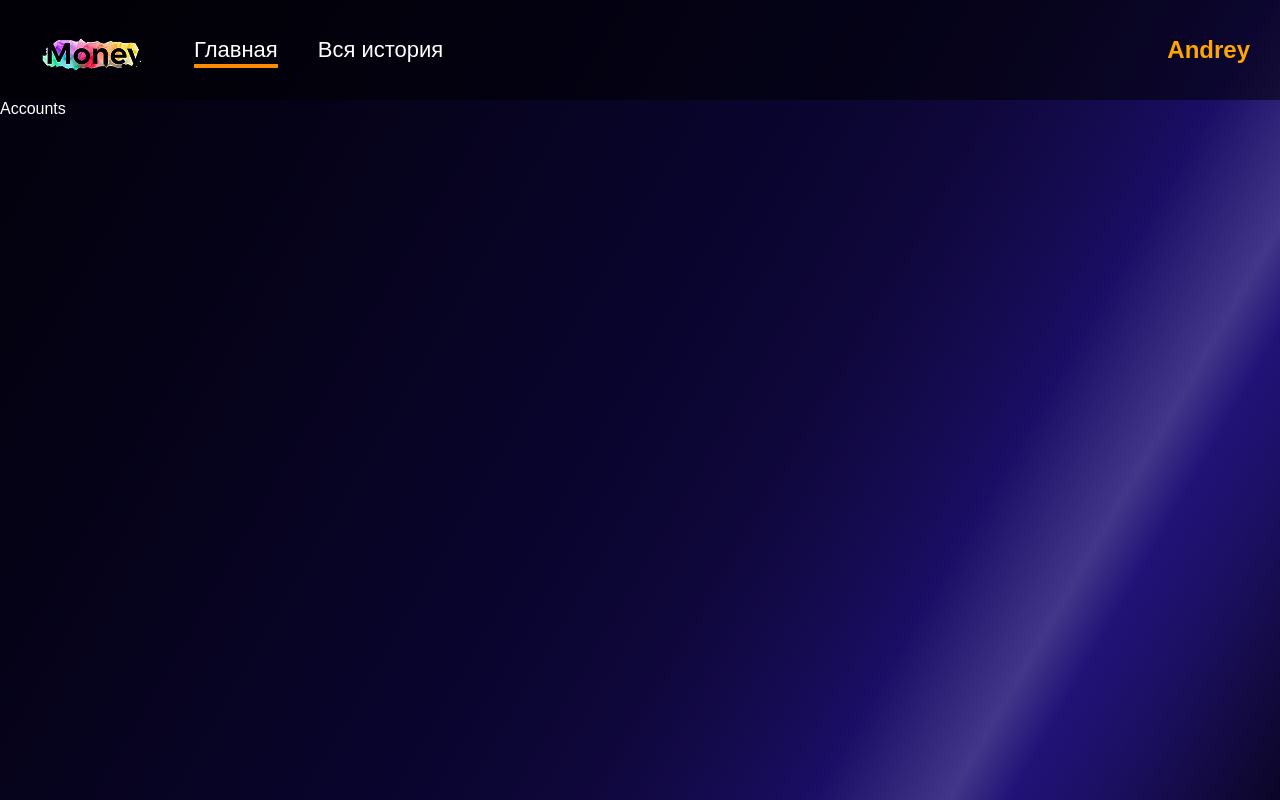
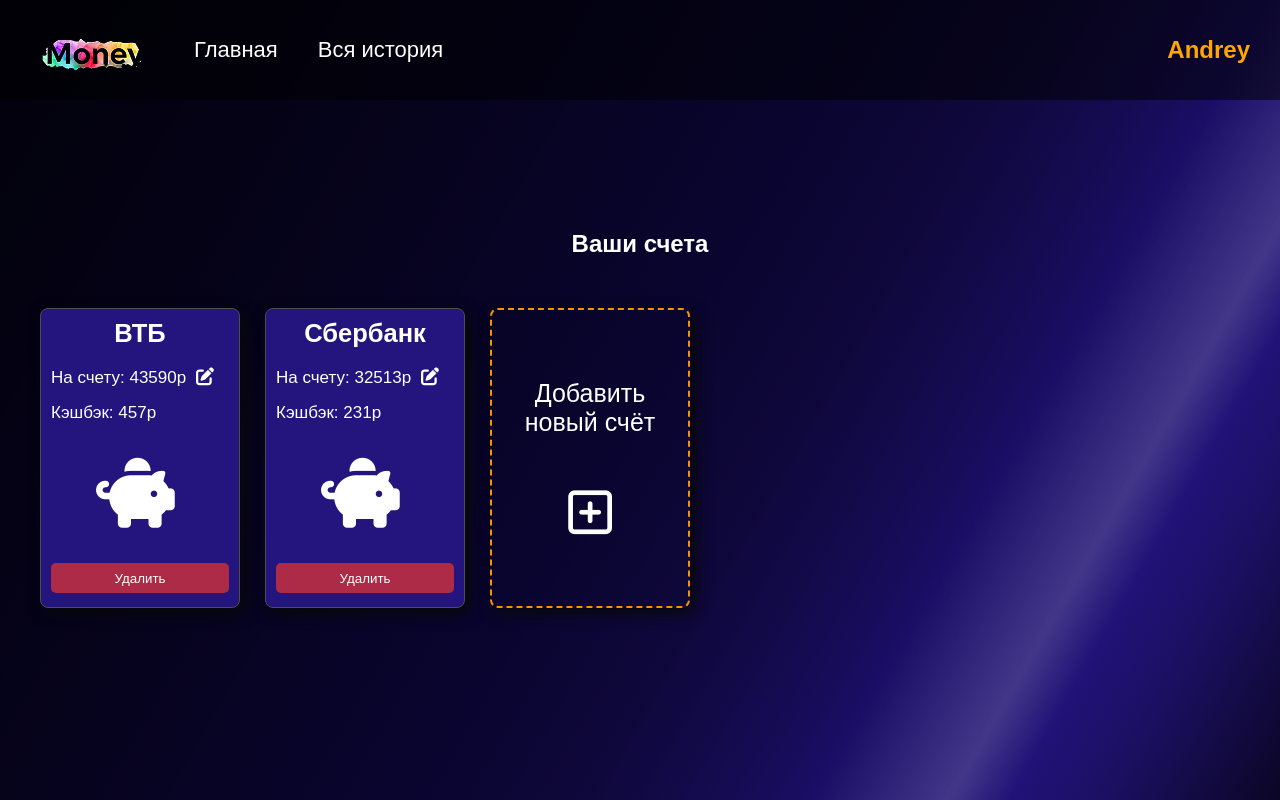
Before and after one commit to Ratatouille1226/graduate-work, a React (Vite) app: page /accounts in a window 1280 px wide. Built offline with nearby package versions, Linux system fonts and the light colour scheme; data requests are answered from the project's data file.

Commit message:
Реализовал функционал удаления счетов

```diff
--- a/src/components/accounts/Accounts.jsx
+++ b/src/components/accounts/Accounts.jsx
@@ -1,3 +1,124 @@
+import { useEffect, useState } from 'react';
+import { GetDataFromServer } from '../../api/getDataFromServer';
+import { Loader } from '../loader/Loader';
+import styles from './accounts.module.css';
+
 export const Accounts = () => {
-	return <div>Accounts</div>;
+	const [accounts, setAccounts] = useState([]); // Тут счета лежат :)
+	const [loading, setLoading] = useState(true); // Загрузка всех счетов
+	const [isNewAddAccounts, setIsNewAddAccounts] = useState(true); // Условный рендеринг для формы добавления
+	const [addLoading, setAddLoading] = useState(false); // Локальный лоадер для формы
+	const [newBalanceCashback, setNewBalanceCashback] = useState({ account: '', balance: '', cashback: '' });
+	const [refreshAccounts, setRefreshAccounts] = useState(false); // Триггер для обновления счетов после добавления
+	const [idDelete, setIdDelete] = useState(null);
+
+	// Получение счетов
+	useEffect(() => {
+		const fetchData = async () => {
+			const data = GetDataFromServer('accounts');
+			const dataAccounts = await data.getExpensesIncome();
+			setAccounts(dataAccounts);
+			setLoading(false);
+		};
+		fetchData();
+	}, [refreshAccounts]);
+
+	// Добавление нового счёта
+	const onAddAccounts = async () => {
+		setAddLoading(true); // Показываем лоадер
+
+		const data = GetDataFromServer('accounts');
+		await data.addNewAccounts(newBalanceCashback); // Ждём завершения добавления
+
+		setRefreshAccounts((prev) => !prev); // Обновляем список счетов
+		setIsNewAddAccounts(true); // Возвращаем блок "Добавить"
+		setAddLoading(false); // Скрываем лоадер
+	};
+	//Удаление счёта
+	const onDeleteAccount = async (id) => {
+		try {
+			await GetDataFromServer().deleteAccounts(id);
+			setRefreshAccounts((prev) => !prev);
+		} catch (error) {
+			console.error('Ошибка удаления задачи:', error);
+		}
+	};
+
+	return (
+		<div className={styles['container']}>
+			<h2>Ваши счета</h2>
+			<div className={styles['wrapper']}>
+				{loading ? (
+					<Loader />
+				) : (
+					<div className={styles['block']}>
+						{accounts.map((item) => (
+							<div key={item.id} className={styles['block__accounts']}>
+								<div className={styles['accounts']}>
+									<h2>{item.account}</h2>
+									<span>
+										{`На счету: ${item.balance}р`}{' '}
+										<i className={`fa-solid fa-pen-to-square ${styles['edit']}`}></i>
+									</span>
+									<span>{`Кэшбэк: ${item.cashback}р`}</span>
+									<span>
+										<i className={`fa-solid fa-piggy-bank ${styles['pig']}`}></i>
+									</span>
+									<button onClick={() => onDeleteAccount(item.id)} className={styles['delete']}>
+										Удалить
+									</button>
+								</div>
+							</div>
+						))}
+
+						<div
+							onClick={() => {
+								if (isNewAddAccounts) setIsNewAddAccounts(false);
+							}}
+							className={styles['add__new-block']}
+						>
+							{isNewAddAccounts ? (
+								<>
+									<span>Добавить новый счёт</span>
+									<span>
+										<i className="fa-regular fa-square-plus"></i>
+									</span>
+								</>
+							) : addLoading ? (
+								<Loader /> // Показать лоадер только вместо формы
+							) : (
+								<form
+									onClick={(e) => e.stopPropagation()}
+									onSubmit={(e) => {
+										e.preventDefault();
+										onAddAccounts();
+									}}
+								>
+									<input
+										placeholder="Название счёта"
+										onChange={({ target }) =>
+											setNewBalanceCashback((obj) => ({ ...obj, account: target.value }))
+										}
+									/>
+									<input
+										placeholder="Сумма на счету"
+										onChange={({ target }) =>
+											setNewBalanceCashback((obj) => ({ ...obj, balance: target.value }))
+										}
+									/>
+									<input
+										placeholder="Кэшбека на счету"
+										onChange={({ target }) =>
+											setNewBalanceCashback((obj) => ({ ...obj, cashback: target.value }))
+										}
+									/>
+									<button type="submit">Добавить</button>
+								</form>
+							)}
+						</div>
+					</div>
+				)}
+			</div>
+		</div>
+	);
 };
--- /dev/null
+++ b/src/components/accounts/accounts.module.css
@@ -0,0 +1,100 @@
+.container {
+	width: 100%;
+	height: 86vh;
+	display: flex;
+	align-items: center;
+	justify-content: center;
+	flex-direction: column;
+	gap: 50px;
+}
+.block {
+	width: 1200px;
+	height: 350px;
+	/* border: 1px solid red; */
+	display: flex;
+	gap: 25px;
+}
+.block__accounts {
+	height: 300px;
+	width: 200px;
+	background-color: #24147D;
+	border-radius: 8px;
+	border: 1px solid rgb(78, 78, 78);
+	box-shadow: 5px 5px 15px rgb(8, 8, 8);
+}
+.accounts {
+	display: flex;
+	flex-direction: column;
+	padding: 10px;
+	font-size: 17px;
+}
+.accounts h2{
+	text-align: center;
+	margin-bottom: 20px;
+}
+.accounts span {
+	margin-bottom: 15px;
+}
+/* .accounts span i{
+	font-size: 85px;
+} */
+
+.edit {
+	font-size: 18px;
+	cursor: pointer;
+	margin-left: 5px;
+	transition: .5s ease all;
+}
+.edit:hover {
+	color: #F99100;
+	transition: .5s ease all;
+}
+.pig {
+	font-size: 70px;
+	margin: 20px 45px;
+}
+
+.delete {
+	cursor: pointer;
+	height: 30px;
+	border-radius: 5px;
+	border: none;
+	background-color: rgba(221, 52, 52, 0.744);
+	transition: .5s ease all;
+	color: #fff;
+}
+.delete:hover {
+	background-color: rgb(221, 52, 52);
+	transition: .5s ease all;
+}
+
+.add__new-block {
+	height: 300px;
+	width: 200px;
+	border-radius: 8px;
+	border: 2px dashed #F99100;
+	box-shadow: 5px 5px 15px rgb(8, 8, 8);
+	cursor: pointer;
+	text-align: center;
+	font-size: 25px;
+	display: flex;
+	flex-direction: column;
+	justify-content: center;
+	padding: 15px;
+	gap: 50px;
+}
+.add__new-block span i{
+	font-size: 50px;
+	transition: .5s ease all;
+}
+.add__new-block:hover span i{
+	font-size: 50px;
+	transition: .5s ease all;
+	color:#F99100;
+}
+.add__new-block input {
+	height: 35px;
+	border-radius: 5px;
+	border: 1px solid gray;
+	background-color: rgb(219, 219, 219);
+}
--- a/src/components/header/Header.jsx
+++ b/src/components/header/Header.jsx
@@ -1,10 +1,9 @@
 import styles from './header.module.css';
 import logo from '../../assets/logo.png';
-import { Link } from 'react-router-dom';
-import { useState } from 'react';
+import { Link, useLocation } from 'react-router-dom';
 
 export const Header = () => {
-	const [isButtonActive, setIsButtonActive] = useState(1); //Если равен 1 то класс активности первой кнопке, если 2 то второй
+	const location = useLocation(); //для того чтобы отображать класс активности только когда мы находимся на этой странице
 
 	return (
 		<header className={styles['header']}>
@@ -12,9 +11,8 @@ export const Header = () => {
 				<img src={logo} alt="logo" />
 				<Link
 					to="/"
-					onClick={() => setIsButtonActive(1)}
 					className={
-						isButtonActive === 1
+						location.pathname === '/'
 							? `${styles['button__navigate']} ${styles['active']}`
 							: `${styles['button__navigate']}`
 					}
@@ -23,9 +21,8 @@ export const Header = () => {
 				</Link>
 				<Link
 					to="/history"
-					onClick={() => setIsButtonActive(2)}
 					className={
-						isButtonActive === 2
+						location.pathname === '/history'
 							? `${styles['button__navigate']} ${styles['active']}`
 							: `${styles['button__navigate']}`
 					}
--- a/src/components/history/History.jsx
+++ b/src/components/history/History.jsx
@@ -1,21 +1,22 @@
 import { GetDataFromServer } from '../../api/getDataFromServer';
 import { useState, useEffect } from 'react';
+import { Loader } from '../loader/Loader';
 import styles from './history.module.css';
 
 export const History = () => {
 	const [expensesIncome, setExpensesIncome] = useState([]);
+	const [loading, setLoading] = useState(true);
 	//Получение расходов и доходов
 	useEffect(() => {
 		const fetchData = async () => {
-			const data = GetDataFromServer();
+			const data = GetDataFromServer('incomesExpenses'); //Передаю аргумент чтобы использовать запрос для любых компонентов
 
-			const incomeData = await data.getExpensesIncome();
-			setExpensesIncome(incomeData);
+			const incomeExpensesData = await data.getExpensesIncome();
+			setExpensesIncome(incomeExpensesData);
+			setLoading(false);
 		};
 		fetchData();
 	}, []);
-
-	console.log(expensesIncome);
 
 	return (
 		<div className={styles['container']}>
@@ -26,16 +27,22 @@ export const History = () => {
 					<span>Сумма</span>
 				</div>
 				<div className={styles['block']}>
-					{expensesIncome.map((item, index) => (
+					{loading ? (
+						<div className={styles['loader']}>
+							<Loader />
+						</div>
+					) : (
+						expensesIncome.map((item) => (
 							<div
-							key={index}
+								key={item.id}
 								className={`${styles['block__incomesExpenses']} ${item.sum < 0 ? styles['negative'] : ''}`}
 							>
 								<span>{item.sum < 0 ? 'Расход' : 'Доход'}</span>
 								<span>{item.categories}</span>
 								<span>{item.sum}</span>
 							</div>
-					))}
+						))
+					)}
 				</div>
 			</div>
 		</div>
--- a/src/components/history/history.module.css
+++ b/src/components/history/history.module.css
@@ -28,6 +28,13 @@
 	width: 100%;
 	height: 100%;
 }
+.loader {
+	width: 100%;
+	height: 100%;
+	display: flex;
+	justify-content: center;
+	align-items: center;
+}
 .block__incomesExpenses {
 	display: grid;
 	grid-template-columns: 1fr 1fr 1fr;
--- /dev/null
+++ b/src/components/loader/Loader.jsx
@@ -0,0 +1,10 @@
+import styles from './loader.module.css';
+
+export const Loader = () => {
+	return (
+		<div className={styles['loader']}>
+			<div className={styles['spinner']}></div>
+			<h2>Загрузка...</h2>
+		</div>
+	);
+};
--- /dev/null
+++ b/src/components/loader/loader.module.css
@@ -0,0 +1,28 @@
+.loader {
+	display: flex;
+	flex-direction: column;
+	align-items: center;
+	justify-content: center;
+	gap: 16px;
+	color: white;
+	font-family: 'Segoe UI', sans-serif;
+	font-size: 20px;
+}
+
+.spinner {
+	width: 48px;
+	height: 48px;
+	border: 6px solid rgba(255, 255, 255, 0.2);
+	border-top: 6px solid white;
+	border-radius: 50%;
+	animation: spin 1s linear infinite;
+}
+
+@keyframes spin {
+	0% {
+		transform: rotate(0deg);
+	}
+	100% {
+		transform: rotate(360deg);
+	}
+}
--- a/src/db.json
+++ b/src/db.json
@@ -23,13 +23,19 @@
       "id": "2",
       "categories": "Магазин"
     }
-
   ],
   "accounts": [
     {
-			"account": "Т-банк",
-			"balance": "0",
-			"id": "0"
+      "id": "4860",
+      "account": "ВТБ",
+      "balance": "43590",
+      "cashback": "457"
+    },
+    {
+      "id": "83c1",
+      "account": "Сбербанк",
+      "balance": "32513",
+      "cashback": "231"
     }
   ]
 }
```
Also changed, not shown: src/api/getDataFromServer.jsx (+36 -3 lines). Lines whose indentation alone changed are shown as unchanged.
